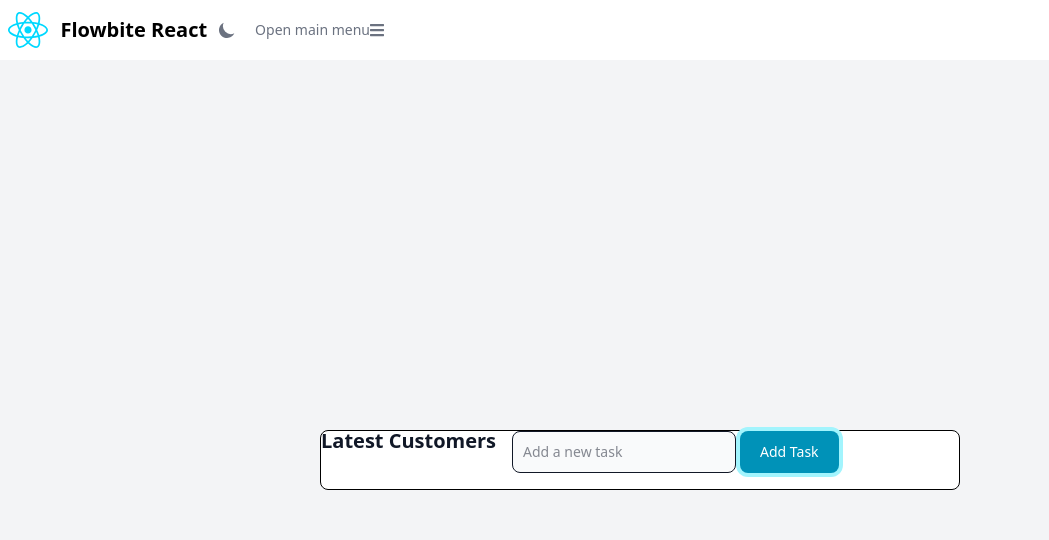
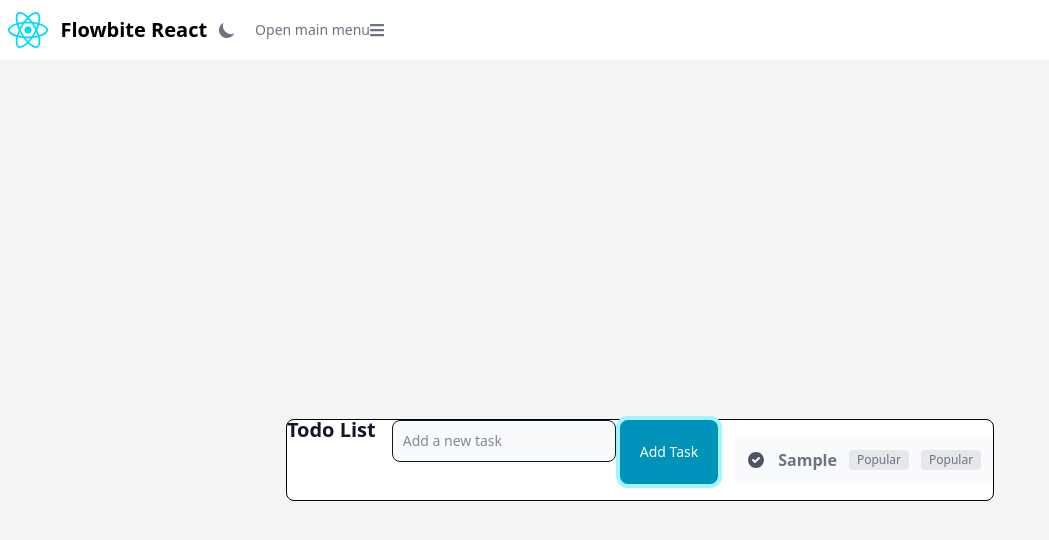
Before and after one commit to amirdadipoor/todo-react, a React (Vite) app: page / in a window 1280 px wide. Both pictures are taken after typing "Sample" into the empty fields and a click on the button "Add Task". Shown: the top 540 px of the page, without its empty margins (0-1049 px from the left). Built offline with nearby package versions, Linux system fonts and the light colour scheme.

Commit message:
react add new task

```diff
--- a/package.json
+++ b/package.json
@@ -15,7 +15,8 @@
     "flowbite-react": "^0.11.5",
     "react": "^19.0.0",
     "react-dom": "^19.0.0",
-    "tailwindcss": "^4.0.17"
+    "tailwindcss": "^4.0.17",
+    "uuid": "^11.1.0"
   },
   "devDependencies": {
     "@eslint/js": "^9.21.0",
--- a/src/components/input-section.jsx
+++ b/src/components/input-section.jsx
@@ -1,10 +1,11 @@
 import {TextInput} from "flowbite-react";
 import {useRef} from "react";
+import { v4 as uuidv4 } from 'uuid';
 
-export default function InputSection() {
+export default function InputSection({addNewTask}) {
     const inputValueRef = useRef();
 
-    const addNewTaskItem = () => {
+    const addNewTaskItemHandler = () => {
         let todoText = inputValueRef.current.value.trim() ;
         if ((typeof todoText === "string" && todoText.length === 0) || todoText === null )  {
             // show error to user Enter valid data
@@ -18,6 +19,10 @@ export default function InputSection() {
 
     const saveAndShowNewTask = (todoText) => {
         console.log(todoText)
+        const newTask = { id:  uuidv4() , task : todoText, done: false };
+        console.log(newTask);
+        console.log(addNewTask);
+        addNewTask(newTask);
     }
 
     const showInvalidTaskInputError = ( ) => {
@@ -26,14 +31,14 @@ export default function InputSection() {
 
     return (
         <>
-            <h5 className="text-xl text-center font-bold leading-none text-gray-900 dark:text-white">Latest Customers</h5>
+            <h5 className="text-xl text-center font-bold leading-none text-gray-900 dark:text-white">{"Todo List"}</h5>
             <div className="flex mb-4">
                 <TextInput id="todo-input" type="text" placeholder="Add a new task" ref={inputValueRef}
                            className=" pr-1 flex-1 rounded-l-md focus:outline-none focus:ring-2 focus:ring-blue-500"
                            required/>
 
 
-                <button type="button" onClick={addNewTaskItem} className="justify-center rounded-lg bg-cyan-600 px-5 py-2.5 text-center text-sm font-medium text-white hover:bg-cyan-700 focus:outline-none focus:ring-4 focus:ring-cyan-200 dark:focus:ring-cyan-900" >
+                <button type="button" onClick={addNewTaskItemHandler} className="justify-center rounded-lg bg-cyan-600 px-5 py-2.5 text-center text-sm font-medium text-white hover:bg-cyan-700 focus:outline-none focus:ring-4 focus:ring-cyan-200 dark:focus:ring-cyan-900" >
                     Add Task
                 </button>
             </div>
--- a/src/components/task-item.jsx
+++ b/src/components/task-item.jsx
@@ -1,6 +1,6 @@
 
 
-export default function TaskItem(task , deleteTask , toggleTaskState , editTaskTitle) {
+export default function TaskItem({task, deleteTask, toggleTaskState, editTaskTitle}) {
     //console.log(state.state)
     return (
         <>
@@ -16,7 +16,7 @@ export default function TaskItem(task , deleteTask , toggleTaskState , editTaskT
                                 <path fillRule="evenodd" d="M10 18a8 8 0 100-16 8 8 0 000 16zm3.707-9.293a1 1 0 00-1.414-1.414L9 10.586 7.707 9.293a1 1 0 00-1.414 1.414l2 2a1 1 0 001.414 0l4-4z"  clipRule="evenodd" />
                             </svg>
                     }
-                    <span className={task?.done ? "ml-3 flex-1 whitespace-nowrap text-gray-400 line-through decoration-gray-300" : "ml-3 flex-1 whitespace-nowrap text-gray-500 dark:text-white"}>{task?.taskName}</span>
+                    <span className={task?.done ? "ml-3 flex-1 whitespace-nowrap text-gray-400 line-through decoration-gray-300" : "ml-3 flex-1 whitespace-nowrap text-gray-500 dark:text-white"}>{task?.task}</span>
                     <span className="ml-3 inline-flex items-center justify-center rounded bg-gray-200 px-2 py-0.5 text-xs font-medium text-gray-500 dark:bg-gray-700 dark:text-gray-400">Popular</span>
                     <span className="ml-3 inline-flex items-center justify-center rounded bg-gray-200 px-2 py-0.5 text-xs font-medium text-gray-500 dark:bg-gray-700 dark:text-gray-400">Popular</span>
                 </a>
--- a/src/components/task-list.jsx
+++ b/src/components/task-list.jsx
@@ -8,10 +8,16 @@ export default function TaskList() {
     //console.log(loadTasksFromLocalStorage())
     const [tasks, setTasks] = useState(getTasksFromLocalStorage());
 
+    const addNewTaskItem = (task) => {
+        let newTask = [...tasks, task];
+        setTasks(newTask);
+        storeTasksToLocalStorage(newTask);
+    }
+
     return (
         <Card className="min-w-2/4">
 
-            <InputSection />
+            <InputSection addNewTask={addNewTaskItem}  />
 
             <ul className="my-4 space-y-3">
 
--- a/src/features/local-storage.jsx
+++ b/src/features/local-storage.jsx
@@ -6,5 +6,5 @@ export function getTasksFromLocalStorage() {
 }
 
 export function storeTasksToLocalStorage(data = [] ) {
-    localStorage.setItem(this.storageName, JSON.stringify(data));
+    localStorage.setItem(storageName, JSON.stringify(data));
 }
```
Also changed, not shown: 1 other file (tests, documents, lock files or other folders).
